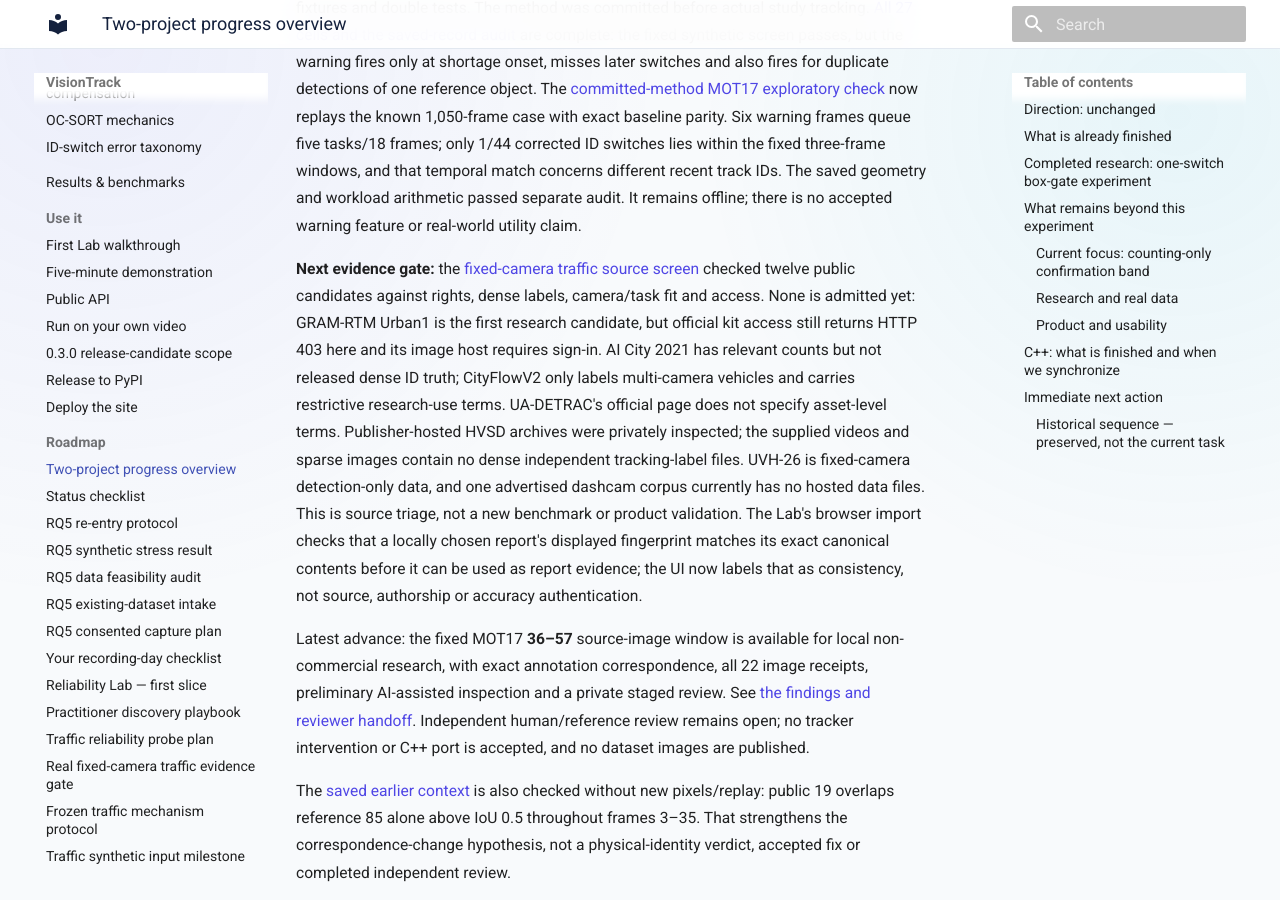
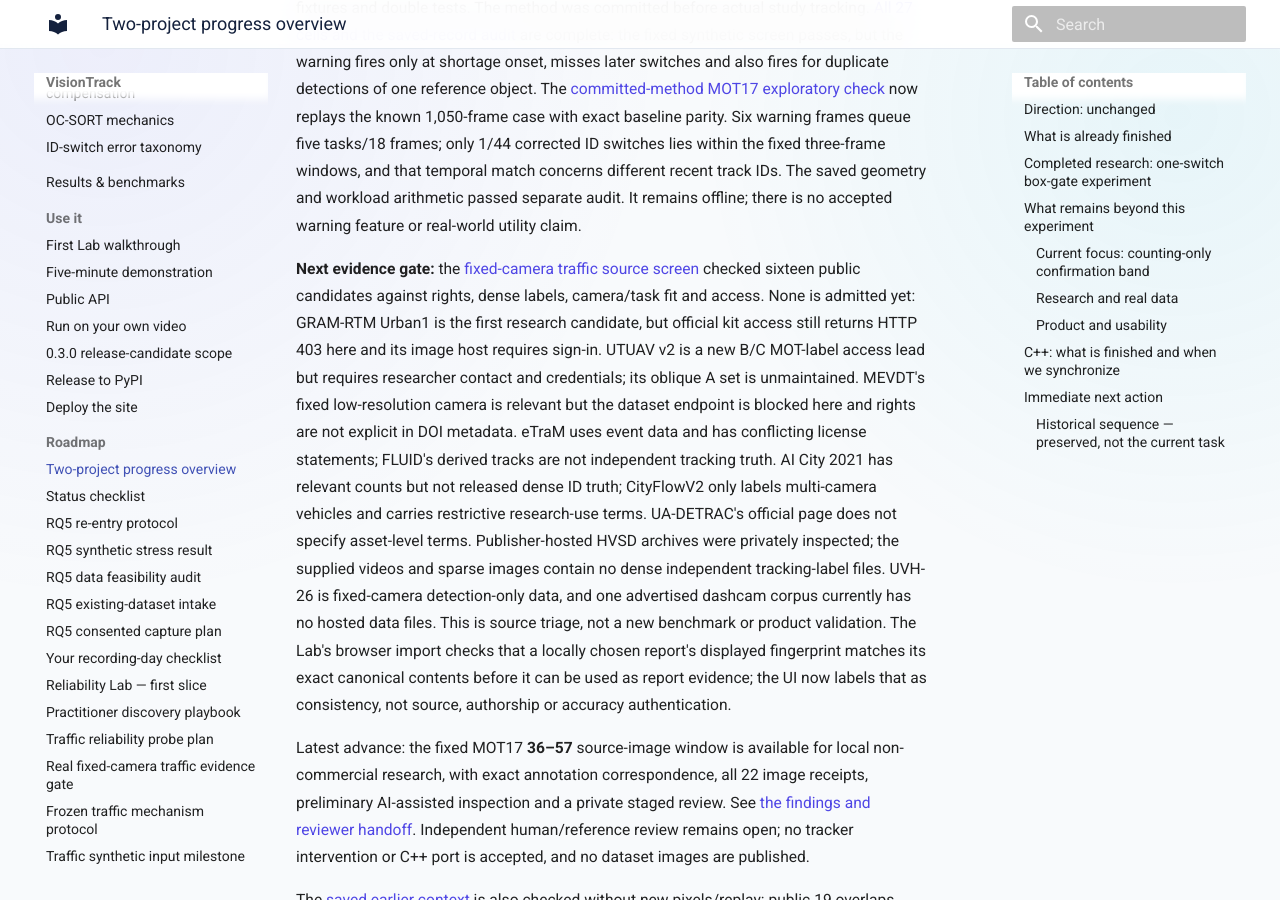
Before and after one commit to hulagerushikesh/visiontrack, an MkDocs documentation site: the page built from docs/PROGRESS_OVERVIEW.md, in a window 1280 px wide and 900 px high, scrolled down 856 px. Built offline with MkDocs 1.6.1 and Material for MkDocs 9.7.7, drawn with Linux system fonts in a browser that asks for light colours.

```diff
--- a/docs/PROGRESS_OVERVIEW.md
+++ b/docs/PROGRESS_OVERVIEW.md
@@ -41,13 +41,18 @@ audit. It remains offline; there is no accepted warning feature or real-world
 utility claim.
 
 **Next evidence gate:** the [fixed-camera traffic source screen](REAL_TRAFFIC_EVIDENCE_GATE.md)
-checked twelve public candidates against rights, dense labels, camera/task fit
+checked sixteen public candidates against rights, dense labels, camera/task fit
 and access. None is admitted yet: GRAM-RTM Urban1 is the first research
 candidate, but official kit access still returns HTTP 403 here and its image
-host requires sign-in. AI City 2021 has relevant counts but not released dense
-ID truth; CityFlowV2 only labels multi-camera vehicles and carries restrictive
-research-use terms. UA-DETRAC's official page does not specify asset-level
-terms. Publisher-hosted HVSD archives were privately
+host requires sign-in. UTUAV v2 is a new B/C MOT-label access lead but requires
+researcher contact and credentials; its oblique A set is unmaintained. MEVDT's
+fixed low-resolution camera is relevant but the dataset endpoint is blocked here
+and rights are not explicit in DOI metadata. eTraM uses event data and has
+conflicting license statements; FLUID's derived tracks are not independent
+tracking truth. AI City 2021 has relevant counts but not released dense ID truth;
+CityFlowV2 only labels multi-camera vehicles and carries restrictive research-use
+terms. UA-DETRAC's official page does not specify asset-level terms.
+Publisher-hosted HVSD archives were privately
 inspected; the supplied videos and sparse images contain no dense independent
 tracking-label files. UVH-26 is fixed-camera detection-only data, and one
 advertised dashcam corpus currently has no hosted data files. This is source
```
Also changed, not shown: docs/NEXT_STEPS.md (+6 -0 lines), docs/REAL_TRAFFIC_EVIDENCE_GATE.md (+11 -5 lines).
